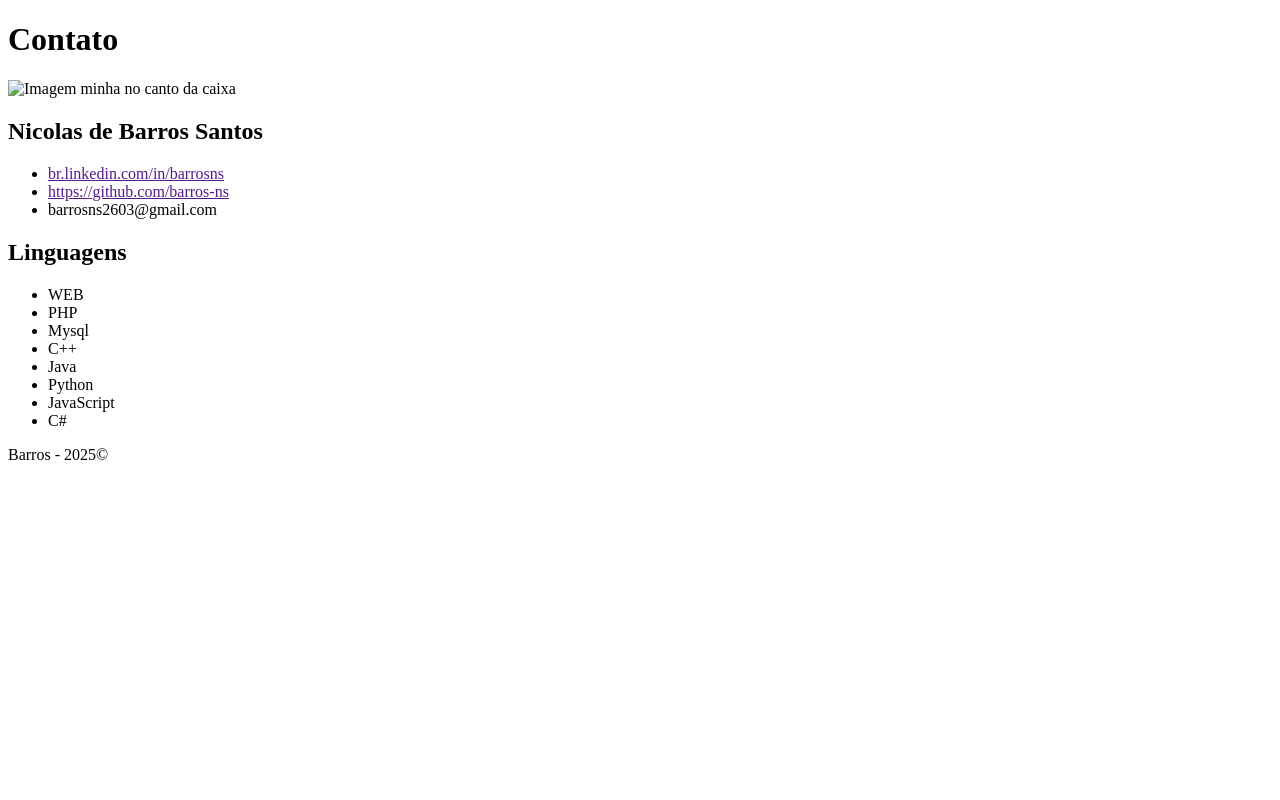
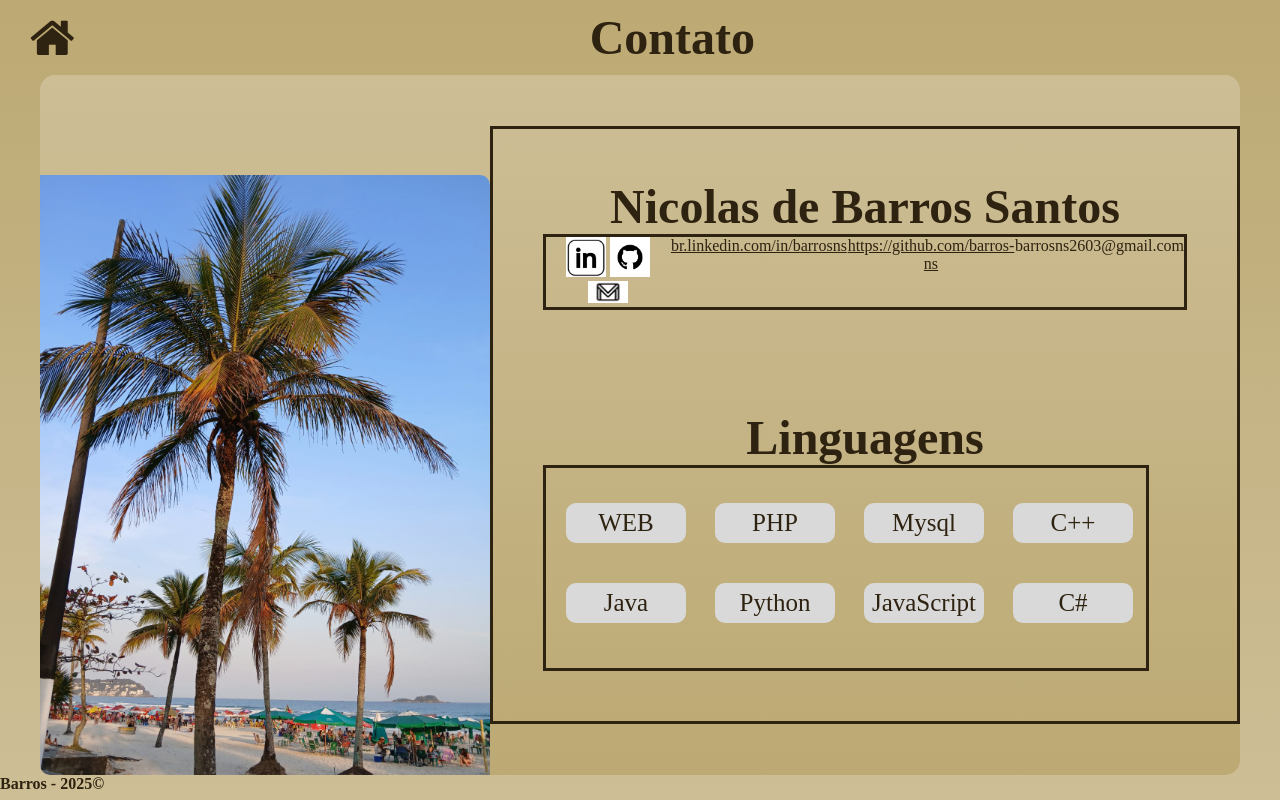
Before and after one commit to barros-ns/Projeto-Portfolio-Pessoal-Eng-Computacao, a plain HTML site: page html/contato.html in a window 1280 px wide. Drawn offline with Linux system fonts and the light colour scheme; a web font is replaced by a local one.

Commit message:
Páginas Index e Sobre prontas

```diff
--- a/css/contato.css
+++ b/css/contato.css
@@ -0,0 +1,120 @@
+/* CSS GERAL */
+
+*{
+    padding: 0;
+    margin: 0;
+    color: #2e2210    ;
+    /* border: solid 1px; */
+}
+
+html, body {
+    height: 100%;
+    background: linear-gradient(#BCA973, #CDBE96);
+    background-repeat: no-repeat;
+    background-attachment: fixed;
+}
+
+header{
+    display: flex;
+    padding: 10px;
+    align-items: center;
+}
+
+header>h1{
+    flex-grow: 1;
+    text-align: center;
+    font-family: "arizonia";
+    font-size: 3em;
+}
+
+nav{
+    margin-left: 20px;
+}
+
+/* ------------------------ CSS - Sobre ------------------------ */
+
+/* Tags */
+
+
+/* Classes */
+.modelo{
+    padding: 50px;
+    /* border: solid; */
+}
+
+.modelo h2{
+    font-size: 3em;
+    text-align: center;
+}
+
+.modelo:nth-child(1){
+    text-align: center;
+}
+
+.linguagens{
+    list-style: none;
+    display: inline-flex;
+    width: 120px;
+    height: 40px;
+    margin: 5px;
+    margin-left: 20px;
+    margin-top: 35px;
+    justify-content: center;
+    background-color: #D9D9D9;
+
+    font-size: 25px;
+    border-radius: 10px;
+    align-items: center;
+    cursor: default;
+}
+/* IDs */
+
+#caixa{
+    /* border: solid; */
+    border-radius: 15px;
+    width: 1200px;
+    height: 700px;
+    margin: auto;
+
+    display: flex;
+    align-items: end;
+
+    background: linear-gradient(#cdbe96, #bca973   ) ;
+}
+
+#caixa #imagem1{
+    border-radius: 0px 10px 0px 10px;
+    width: 450px;
+}
+
+#caixa2{
+    display: flex;
+    flex-direction: column;
+    border: solid;
+    margin: auto;
+}
+
+
+#caixas_linguagens{
+    display: flex;
+    width: 600px;
+    height: 200px;
+    border: solid;
+    justify-content: space-around;
+}
+
+#caixa_links{
+    display: flex;
+    border: solid;
+    flex-direction: row;
+}
+
+#linksB{
+    display: flex;
+    list-style: none;
+
+}
+
+#imagens_links img{
+    width: 40px;
+}
--- a/css/sobre.css
+++ b/css/sobre.css
@@ -3,17 +3,19 @@
 *{
     padding: 0;
     margin: 0;
-    border: solid 1px;
+    color: #2e2210    ;
+    /* border: solid 1px; */
 }
 
-html{
+html, body {
+    height: 100%;
     background: linear-gradient(#BCA973, #CDBE96);
     background-repeat: no-repeat;
+    background-attachment: fixed;
 }
 
 header{
     display: flex;
-    border-bottom: solid 10px;
     padding: 10px;
     align-items: center;
 }
@@ -21,8 +23,45 @@ header{
 header>h1{
     flex-grow: 1;
     text-align: center;
+    font-family: "arizonia";
+    font-size: 3em;
 }
 
 nav{
     margin-left: 20px;
 }
+
+/* ------------------------ CSS - Sobre ------------------------ */
+
+/* Tags */
+
+
+/* Classes */
+
+
+/* IDs */
+
+#parte_foto img{
+    border-radius: 20px;
+    float: left;
+    padding: 15px;
+}
+
+
+#txt_sobre{
+    font-size: 1.5em;
+    line-height: 150%;
+    text-align: justify;
+    margin-left: 15px;
+    padding-top: 8px;
+}
+
+#caixa{
+    width: 1200px;
+    margin: auto;
+}
+
+#rodape{
+    margin-top: 20px;
+    text-align: center;
+}
--- a/html/contato.html
+++ b/html/contato.html
@@ -4,28 +4,43 @@
     <meta charset="UTF-8">
     <meta name="viewport" content="width=device-width, initial-scale=1.0">
     <title>Contato - Barros</title>
+    <link rel="stylesheet" href="../css/contato.css">
+    <link rel="stylesheet" href="https://cdnjs.cloudflare.com/ajax/libs/font-awesome/4.7.0/css/font-awesome.min.css">
+    <link href="https://fonts.googleapis.com/css2?family=Arizonia&display=swap" rel="stylesheet">
 </head>
 <body>
 
     <header>
         <nav>
-            <h1><!--Usar favicon aqui--></h1>
+            <a href="../index.html" id="nav_home">
+                <i class="fa fa-home" style="font-size: 48px; color: #2e2210;"></i>
+            </a>
         </nav>
         <h1>Contato</h1>
 
     </header>
     <main>
-        <section id="caixa">
-            <img src="" alt="Imagem minha no canto da caixa">
+        <section id="caixa"> <!-- Contém o conteúdo principal do site-->
+            <img src="../img/vida.jpg" alt="Imagem minha no canto da caixa" id="imagem1" > <!--Imagem da esquerda-->
+            <section id="caixa2"> <!-- Caixa que vai abrigar todos os links e informações-->
+                <section class="modelo"> <!-- Caixa que vai abrigar os links e as linguagens que programo-->
                     <h2>Nicolas de Barros Santos</h2>
-                <ul>
+                    <section id="caixa_links"> <!-- Caixa criada para deixar os links e as imagens paralelos-->
+                        <section id="imagens_links"> <!--Caixa com todas as imagens-->
+                            <img src="../img/linkedin.jpg" alt="">
+                            <img src="../img/github.jpg" alt="">
+                            <img src="../img/gmail.jpg" alt="">
+                        </section>
+                        <ul id="linksB"> <!--Caixa com todos os links-->
                             <li><a href="">br.linkedin.com/in/barrosns</a></li>
                             <li><a href="">https://github.com/barros-ns</a></li>
                             <li>barrosns2603@gmail.com</li>
                         </ul>
-
+                    </section>
+                </section>
+                <section class="modelo"> <!-- Caixa que vai abrigar os links e as linguagens que programo-->
                     <h2>Linguagens</h2>
-                <section class="caixa2">
+                    <section id="caixas_linguagens"> <!-- Caixa com as linguagens que programo-->
                         <ul>
                             <li class="linguagens">WEB</li>
                             <li class="linguagens">PHP</li>
@@ -38,10 +53,12 @@
                         </ul>
                     </section>
                 </section>
+            </section>
+        </section>
     </main>
     <footer>
         <section id="rodape">
-            <p>Barros - 2025&copy</p>
+            <strong><p>Barros - 2025&copy</p></strong>
         </section>
     </footer>
 
--- a/index.css
+++ b/index.css
@@ -1,9 +1,13 @@
 /* CSS GERAL */
 
 
-html{
+html, body {
+    height: 100%;
+    margin: 0;
+    padding: 0;
     background: linear-gradient(#BCA973, #CDBE96);
     background-repeat: no-repeat;
+    background-attachment: fixed;
 }
 
 header{
@@ -50,7 +54,6 @@ nav{
     flex-grow: 1;
     margin-left: 35%;
 
-
 }
 
 button{
@@ -60,15 +63,13 @@ button{
     text-decoration: none;
     color: white;
     padding: 15px;
+    font-family:Georgia, 'Times New Roman', Times, serif;
 }
 
 button:hover{
     color: #CDBE96;
     background-color: white;
 }
-
-
-
 
 /* Classes */
 .navegacao{
@@ -77,7 +78,6 @@ button:hover{
     text-align: center;
     background-color: #CDBE96;
     border-radius: 5px;
-
 }
 
 
@@ -110,4 +110,5 @@ button:hover{
 #rodape{
     text-align: center;
     padding: 1%;
+    color: white;
 }
```
Also changed, not shown: html/sobre.html (+20 -13 lines), index.html (+1 -1 lines), img/github.jpg (added), img/gmail.jpg (added), img/linkedin.jpg (added), img/trabalho.jpg. Lines whose indentation alone changed are shown as unchanged.
